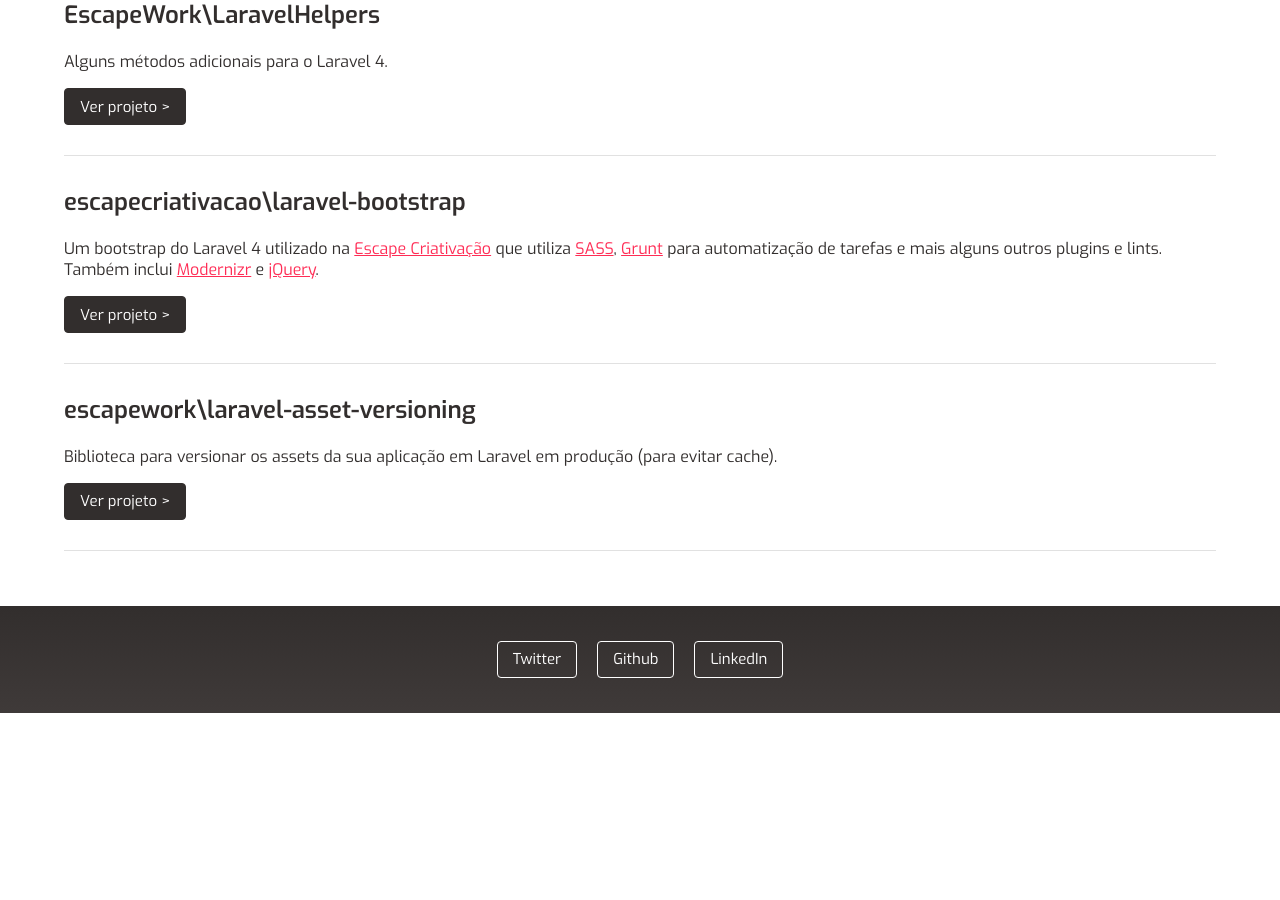
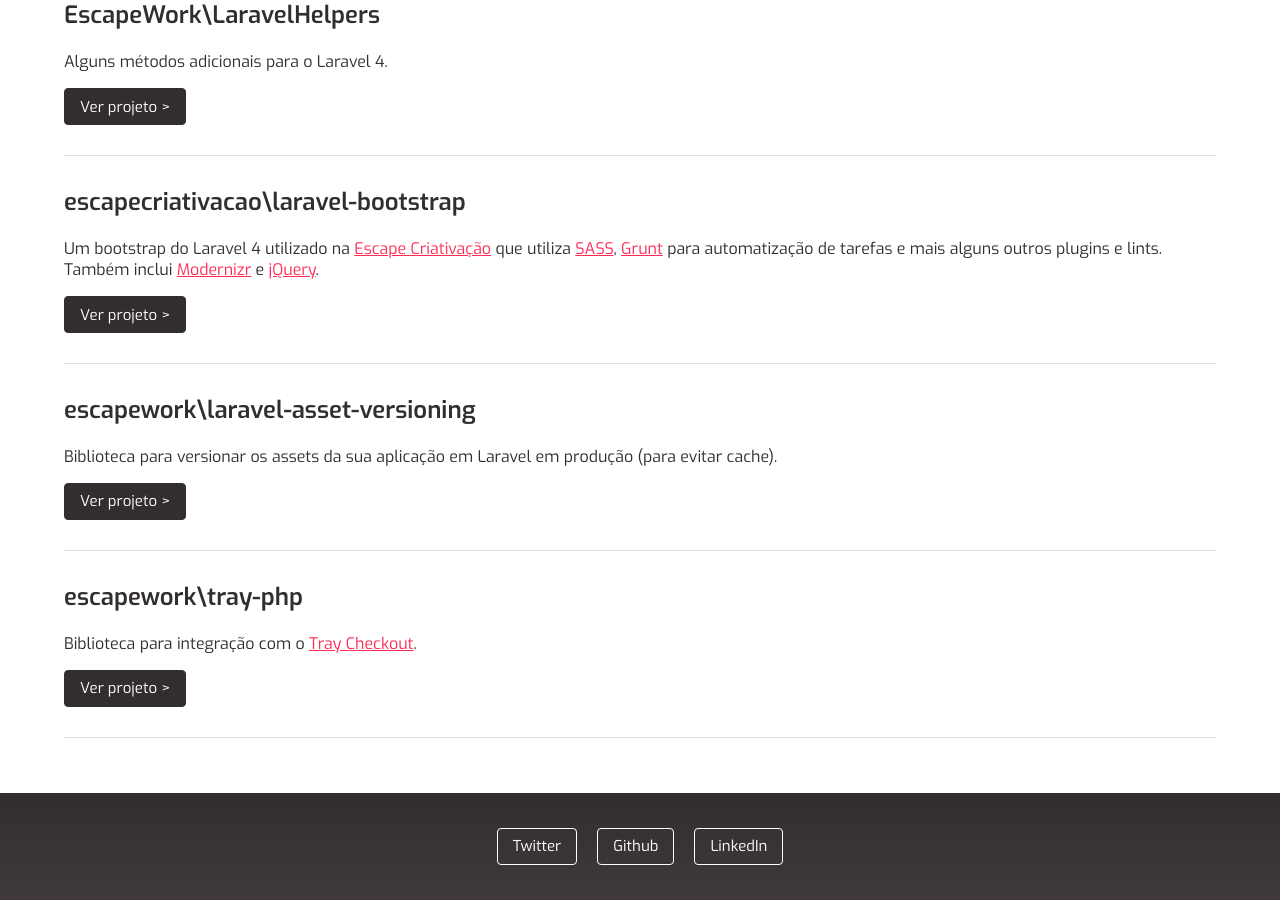
Before and after one commit to luisdalmolin/luisdalmolin.github.io, a Jekyll site: the page built from projetos/index.html, in a window 1280 px wide and 900 px high, scrolled down 899 px. Built offline with Jekyll 4.4.1, drawn with Linux system fonts in a browser that asks for light colours; Markdown is read by kramdown in place of the engine named in the settings; before the commit the page ends 1612 px from its top, so only the background shows below that.

Commit message:
Adicionado projeto do tray-php nos projetos

```diff
--- a/projetos/index.html
+++ b/projetos/index.html
@@ -91,4 +91,17 @@ title: Projetos | Luís Dalmolin
         </div>
     </section><!-- .post -->
 
+    <section class="post">
+        <header class="post-header">
+            <h2 class="post-title">escapework\tray-php</h2>
+        </header><!-- .post-header -->
+
+        <div class="post-description">
+            <p>Biblioteca para integração com o <a href="https://www.traycheckout.com.br" target="_blank">Tray Checkout</a>.</p>
+        </div><!-- .post-description -->
+
+        <div class="post-links">
+            <a href="https://github.com/EscapeWork/tray-php" class="btn btn-primary">Ver projeto &gt; </a>
+        </div>
+    </section><!-- .post -->
 </section><!-- .projects -->
```
